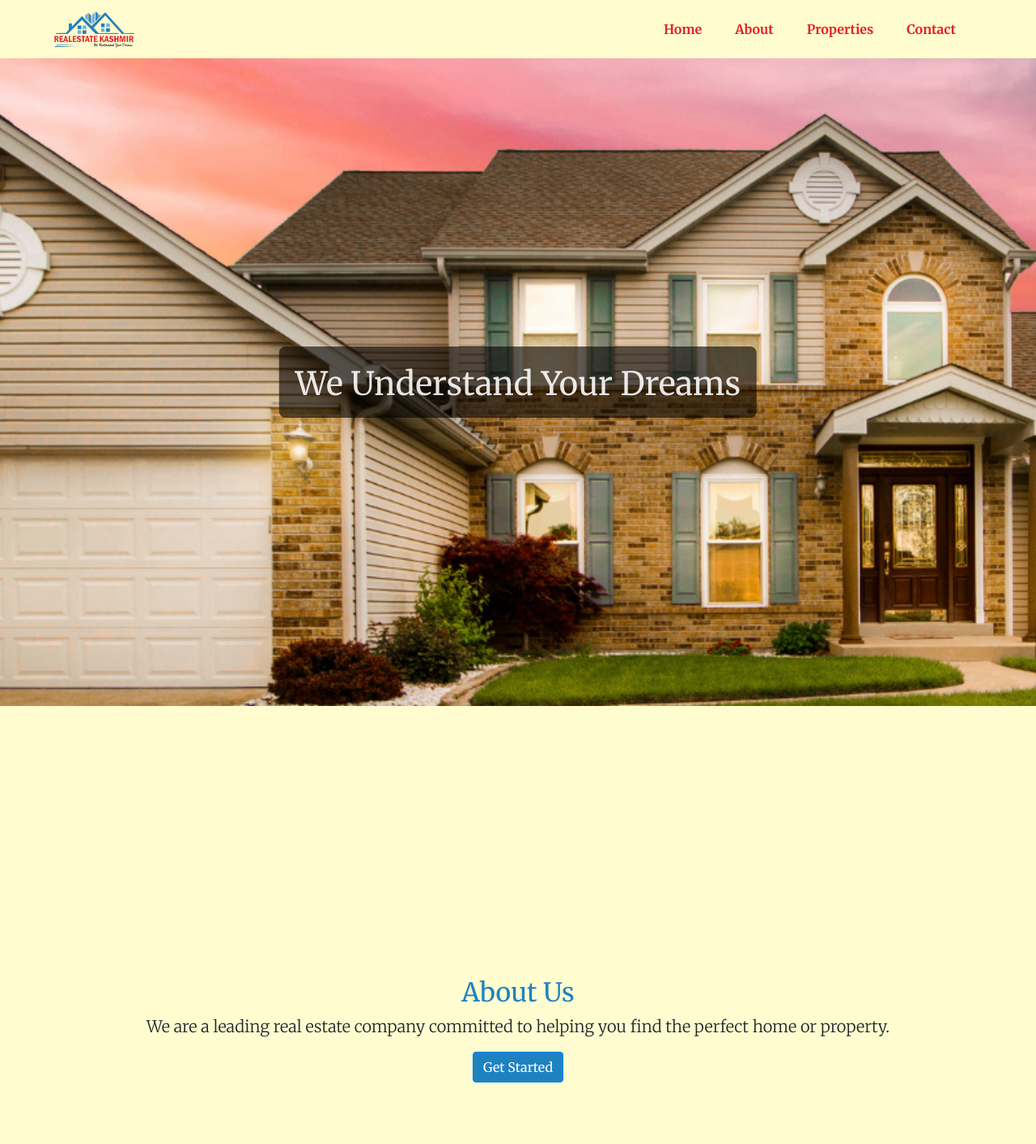
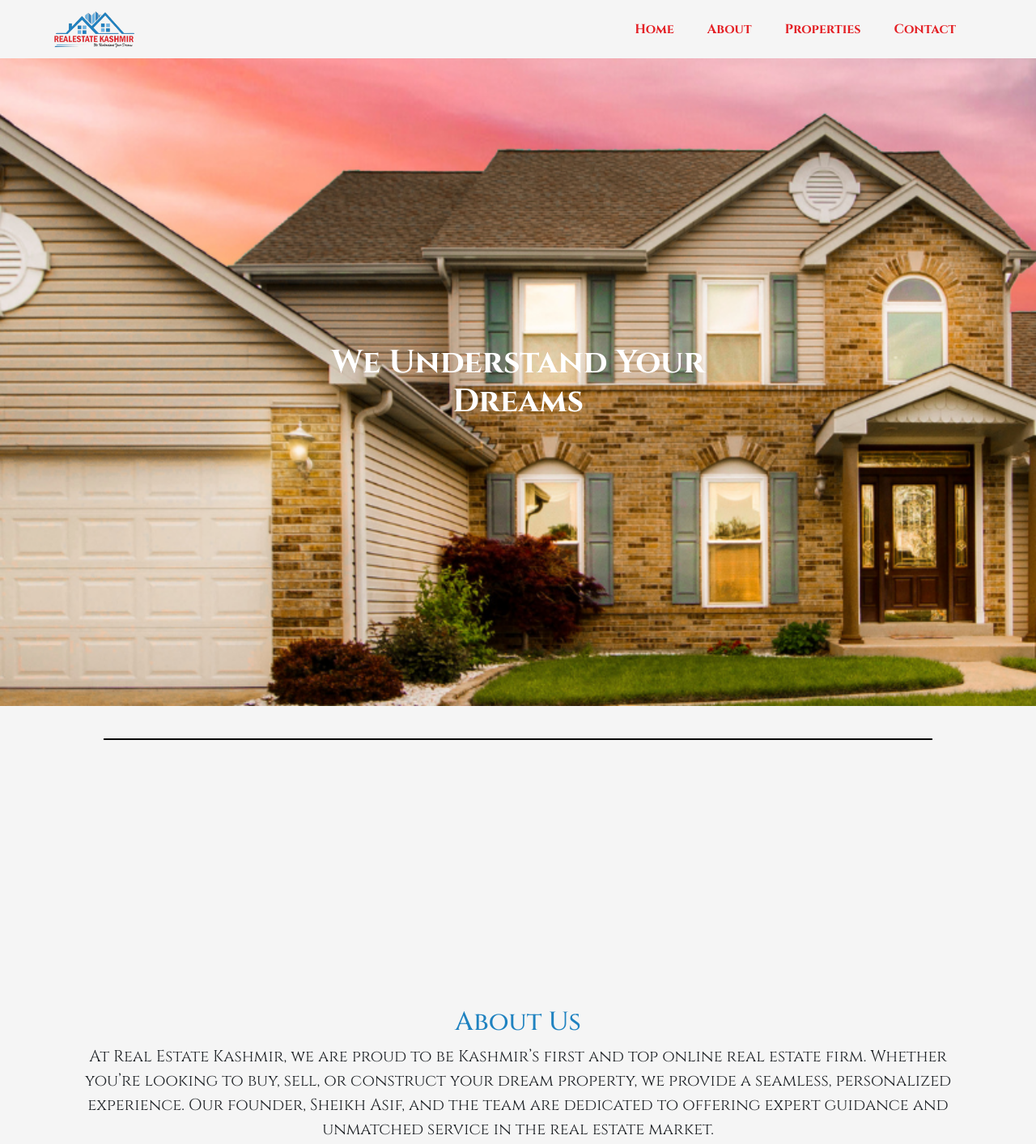
Before and after one commit to intentbold/real-estate-kashmir, a plain HTML site: page index.html in a window 1280 px wide. Shown: the top 1413 px of the page at 81% size. Drawn offline with nearby package versions, Linux system fonts and the light colour scheme.

Commit message:
Update index.html

```diff
--- a/index.html
+++ b/index.html
@@ -3,9 +3,23 @@
   <head>
     <meta charset="UTF-8" />
     <meta name="viewport" content="width=device-width, initial-scale=1.0" />
-    <link rel="apple-touch-icon" sizes="180x180" href="./apple-touch-icon.png" />
-    <link rel="icon" type="image/png" sizes="32x32" href="./favicon-32x32.png" />
-    <link rel="icon" type="image/png" sizes="16x16" href="./favicon-16x16.png" />
+    <link
+      rel="apple-touch-icon"
+      sizes="180x180"
+      href="./apple-touch-icon.png"
+    />
+    <link
+      rel="icon"
+      type="image/png"
+      sizes="32x32"
+      href="./favicon-32x32.png"
+    />
+    <link
+      rel="icon"
+      type="image/png"
+      sizes="16x16"
+      href="./favicon-16x16.png"
+    />
     <link rel="manifest" href="/site.webmanifest" />
     <!-- Font Awesome icons (free version)-->
     <script
@@ -17,7 +31,7 @@
     <link rel="preconnect" href="https://fonts.googleapis.com" />
     <link rel="preconnect" href="https://fonts.gstatic.com" crossorigin />
     <link
-      href="https://fonts.googleapis.com/css2?family=Merriweather:ital,wght@0,300;0,400;0,700;0,900;1,300;1,400;1,700;1,900&display=swap"
+      href="https://fonts.googleapis.com/css2?family=Caveat:wght@400..700&family=Cinzel:wght@400..900&family=Merriweather:ital,wght@0,300;0,400;0,700;0,900;1,300;1,400;1,700;1,900&display=swap"
       rel="stylesheet"
     />
     <link
@@ -30,14 +44,15 @@
       }
 
       body {
-        font-family: "Merriweather", serif;
+        font-family: "Cinzel", serif;
+        font-optical-sizing: auto;
         font-weight: 400;
         font-style: normal;
-        background-color: #fffdd0;
+        background-color: whitesmoke;
       }
 
       body > nav {
-        background-color: #fffdd0 !important;
+        background-color: whitesmoke !important;
       }
 
       .logo {
@@ -98,7 +113,8 @@
         top: 50%; /* Center vertically */
         left: 50%; /* Center horizontally */
         transform: translate(-50%, -50%); /* Adjust positioning */
-        background-color: rgba(0, 0, 0, 0.6); /* Black with 60% opacity */
+        /* Black with 60% opacity */
+        /* background-color: rgba(0, 0, 0, 0.6);  */
         padding: 20px; /* Add padding around the text */
         border-radius: 8px; /* Optional: Add rounded corners */
         text-align: center; /* Center the text */
@@ -108,6 +124,7 @@
         color: white; /* Text color */
         font-size: 2.5rem; /* Font size */
         margin: 0; /* Remove default margin */
+        font-weight: bold;
       }
 
       @keyframes fadeInSlideUp {
@@ -125,7 +142,7 @@
         color: white; /* Text color */
         font-size: 2.5rem; /* Font size */
         margin: 0; /* Remove default margin */
-        animation: fadeInSlideUp 10s ease forwards; /* Add animation */
+        animation: fadeInSlideUp 5s ease-out forwards; /* Add animation */
       }
 
       #about > div > h2 {
@@ -147,7 +164,7 @@
       }
 
       #properties {
-        background-color: #fffdd0;
+        background-color: whitesmoke;
       }
 
       #properties > div > h2 {
@@ -203,6 +220,12 @@
           margin-left: 0px;
         }
       }
+
+      .section-divider {
+        border-top: 2px solid #000; /* Thickness and color of the divider */
+        margin: 40px auto; /* Center the divider and add spacing */
+        width: 80%; /* Set the width to 80% */
+      }
     </style>
   </head>
   <body>
@@ -245,18 +268,26 @@
       </div>
     </section>
 
+    <div class="section-divider"></div>
+
     <!-- About Section -->
     <section id="about" class="py-5 text-center vh-100">
       <div class="container">
         <h2>About Us</h2>
         <p class="lead">
-          We are a leading real estate company committed to helping you find the
-          perfect home or property.
+          At Real Estate Kashmir, we are proud to be Kashmir’s first and top
+          online real estate firm. Whether you’re looking to buy, sell, or
+          construct your dream property, we provide a seamless, personalized
+          experience. Our founder, Sheikh Asif, and the team are dedicated to
+          offering expert guidance and unmatched service in the real estate
+          market.
         </p>
         <!-- <a href="#" class="btn btn-primary">Get Started</a> -->
         <a href="tel:+919103072998" class="btn btn-primary">Get Started</a>
       </div>
     </section>
+
+    <div class="section-divider"></div>
 
     <!-- Properties Section -->
     <section id="properties" class="py-5">
@@ -479,12 +510,16 @@
       </div>
     </section>
 
+    <div class="section-divider"></div>
+
     <!-- Contact Section -->
     <section id="contact" class="py-5 text-center vh-100">
       <div class="container">
         <h2>Contact Us</h2>
         <p class="lead">
-          Get in touch with us for more information about available properties.
+          Looking to buy, sell, or build your dream property in Kashmir? We're
+          here to help! Get in touch with Real Estate Kashmir for all your real
+          estate needs.
         </p>
         <a href="tel:+919103072998" class="btn btn-primary"> Contact Now </a>
 
```
